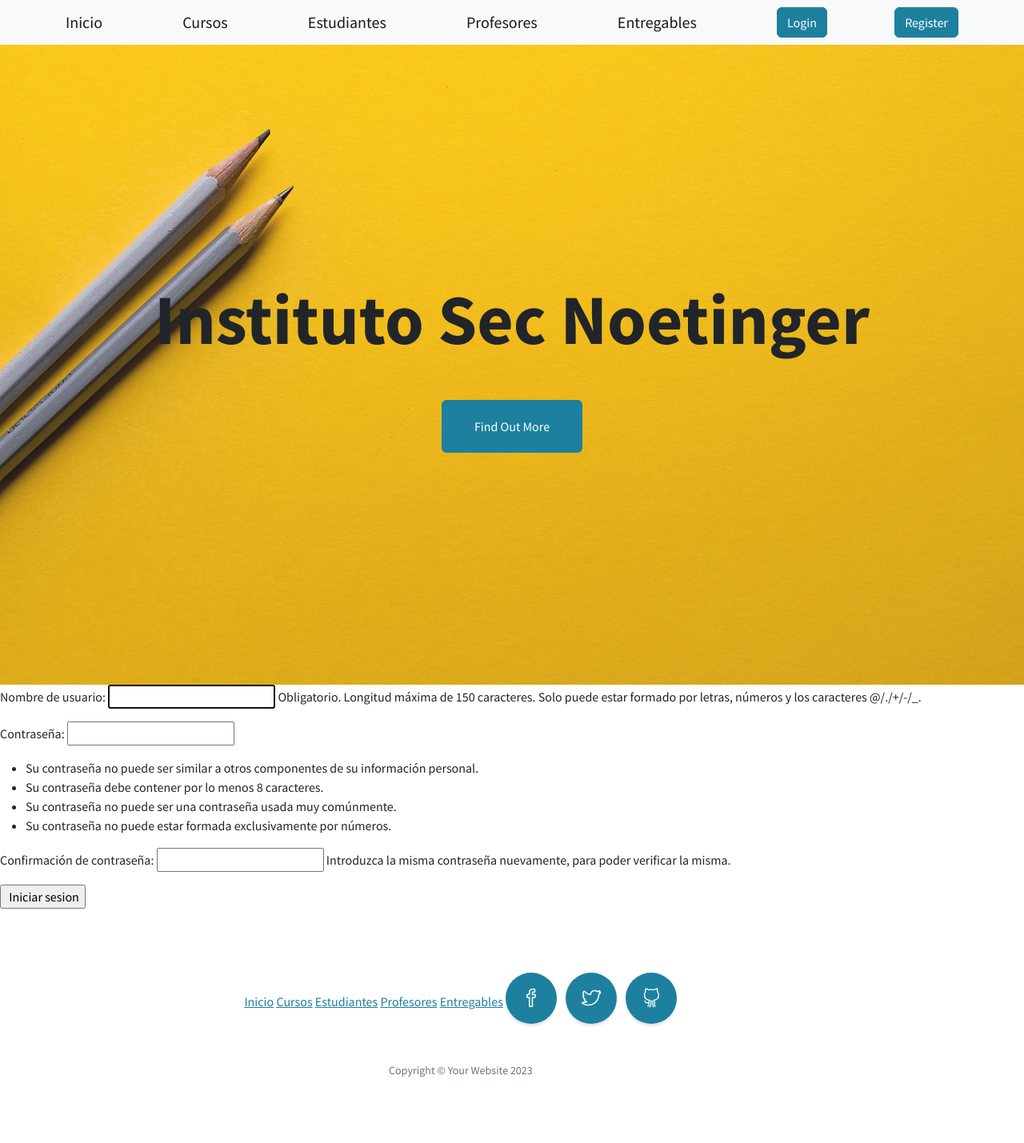
After one commit to maurorimondetti1978/Tercera-pre-entrega-Rimondetti, a Django app: page /register in a window 1280 px wide. The commit adds this page. Shown: the whole page at 80% size. Run offline with Django 5.2, Linux system fonts and the light colour scheme; some libraries are stand-ins or nearby versions.

Commit message:
first commit

```diff
--- a/Proyecto/settings.py
+++ b/Proyecto/settings.py
@@ -122,3 +122,7 @@ STATIC_URL = 'static/'
 # https://docs.djangoproject.com/en/5.0/ref/settings/#default-auto-field
 
 DEFAULT_AUTO_FIELD = 'django.db.models.BigAutoField'
+
+
+
+LOGIN_URL= '/appisn/login'
--- a/Proyecto/urls.py
+++ b/Proyecto/urls.py
@@ -19,5 +19,5 @@ from django.urls import path, include
 
 urlpatterns = [
     path('admin/', admin.site.urls),
-    path('', include('appisn.urls'))
+    path('', include('appisn.urls')),
 ]
--- a/appisn/forms.py
+++ b/appisn/forms.py
@@ -1,4 +1,5 @@
 from django import forms
+from django.contrib.auth.forms import UserCreationForm
 
 class CursoFormulario(forms.Form):
     curso = forms.CharField(max_length=10)
@@ -13,3 +14,8 @@ class ProfesorFormulario(forms.Form):
     apellido = forms.CharField(max_length=40)
     email = forms.EmailField()
     profesion = forms.CharField(max_length=40)
+
+class UserRegisterForm(UserCreationForm):
+    email= forms.EmailField()
+    password1= forms.CharField(label='Contraseña', widget=forms.PasswordInput)
+    password1= forms.CharField(label='Repetir la contraseña', widget=forms.PasswordInput)
--- a/appisn/templates/appisn/cursoFormulario.html
+++ b/appisn/templates/appisn/cursoFormulario.html
@@ -6,10 +6,11 @@
 
 {% block contenidoQueCambia %}
 
-    <form action= "curso-formulario" method="post"> {% csrf_token%}
+    <form action= "curso-formulario" method="POST"> {% csrf_token%}
         <p> Curso: <input type="text" name="curso" <p>
-        <p> Camada: <input type="number" name="camada" <p>
+        <p> Camada: <input type="number" name="comision" <p>
         <input type="submit" value="Enviar">
 
     <form>
+
 {% endblock %}
--- a/appisn/templates/appisn/index.html
+++ b/appisn/templates/appisn/index.html
@@ -30,7 +30,11 @@
                 <a class="navbar-brand" href="{% url 'estudiantes' %}">Estudiantes</a>
                 <a class="navbar-brand" href="{% url 'profesores' %}">Profesores</a>
                 <a class="navbar-brand" href="{% url 'entregables' %}">Entregables</a>
-                <a class="btn btn-primary" href="#signup">Sign Up</a>
+                <a class="btn btn-primary" href="{% url 'Login'%}">Login</a>
+                <a class="btn btn-primary" href="{% url 'Register'%}">Register</a>
+
+
+
             </div>
         </nav>
         <!-- Header-->
--- a/appisn/templates/appisn/profesorFormulario.html
+++ b/appisn/templates/appisn/profesorFormulario.html
@@ -3,6 +3,9 @@
 {% load static%}
 
 {% block title %} Formulario - Agregar Curso {% endblock title%}
+
+
+{% block contenidoQueCambia %}
 
 
 {% if miFormulario.errors %}
@@ -18,3 +21,5 @@
 </form>
 
 {% endif %}
+
+{% endblock %}
--- /dev/null
+++ b/appisn/templates/appisn/registro.html
@@ -0,0 +1,19 @@
+{% extends "appisn/index.html"%}
+
+{% block titulo %} Registo {%endblock%}
+
+{% block contenidoQueCambia%}
+
+<div class= "d-flex justify-content-center>
+
+    <div class="d-flex flex-column">
+
+        <p class="" method= "POST">
+        <form action="" method="POST">
+            {% csrf_token %}
+
+            {{form.as_p}}
+            <input type="submit" value=" Iniciar sesion">
+
+
+{%endblock%}
--- a/appisn/urls.py
+++ b/appisn/urls.py
@@ -7,8 +7,10 @@ urlpatterns = [
     path('estudiantes',estudiantes, name= "estudiantes"),
     path('profesores', profesores, name= "profesores"),
     path('entregables', entregables, name= "entregables"),
-    path('cursoFormulario', cursoFormulario, name= "cursoformulario"),
+    path('cursoFormulario', cursoFormulario, name= "Cursoformulario"),
     #path('form-con-api',form_con_api, name="Form-Con-Api"),#
     path('profesorFormulario', profesorFormulario, name="ProfesorFormulario"),
-
+    path('login', login_request, name="Login"),
+    path('register', register, name="Register"),
+    #path('logout', LogoutView.as_view(template_name='appisn/logout.html'), name = 'Logout'),
 ]
--- a/appisn/views.py
+++ b/appisn/views.py
@@ -3,7 +3,11 @@ from appisn.models import Curso
 from appisn.forms import CursoFormulario
 from appisn.models import Profesor
 from appisn.forms import ProfesorFormulario
-
+from django.contrib.auth.forms import AuthenticationForm, UserCreationForm
+from django.contrib.auth import login, logout, authenticate
+from django.contrib.auth.views import LogoutView
+from django.contrib.auth.mixins import LoginRequiredMixin
+from django.contrib.auth.decorators import login_required
 
 # Create your views here.
 def inicio(request):
@@ -84,3 +88,68 @@ def profesorFormulario(request):
         mi_formulario = ProfesorFormulario()
 
     return render(request, "appisn/profesorFormulario.html", {"mi_formulario": mi_formulario})
+
+def login_request(request):
+
+    if request.method == "POST":
+        form = AuthenticationForm(request, data = request.POST)
+
+        if form.is_valid():
+            usuario = form.cleaned_data.get('username')
+            contra = form.cleaned_data.get('password')
+
+            user = authenticate(username=usuario, password=contra)
+
+            if user is not None:
+                login(request, user)
+
+                return render(request, "appisn/inicio.html", {"mensaje":f"Bienvenido {usuario}"})
+            else:
+
+                return render(request, "appisn/inicio.html", {"mensaje":"Error, datos incorrectos"})
+
+        else:
+
+                return render(request,"appisn/inicio.html" , {"mensaje": "Error, formulario erroneo"})
+
+    form = AuthenticationForm()
+
+    return render(request, "appisn/login.html", {'form':form})
+
+def register(request):
+
+    if request.method == 'POST':
+
+        form = UserCreationForm(request.POST)
+
+        if form.is_valid():
+
+            username= form.cleaned_data['username']
+            form.save()
+            return render(request, "appisn/inicio.html", {"mensaje": "Usuario Creado:)"})
+
+    else:
+        form= UserCreationForm()
+
+    return render(request, "appisn/registro.html" , {"form": form})
+
+"""def register(request):
+
+    if request.method == 'POST':
+
+        form = UserRegisterForm(request.POST)
+
+        if form.is_valid():
+
+            username= form.cleaned_data['username']
+            form.save()
+            return render(request, "appisn/inicio.html", {"mensaje": "Usuario Creado:)"})
+
+    else:
+        form= UserRegisterForm()
+
+    return render(request, "appisn/registro.html" , {"form": form})"""
+
+@login_required
+def inicio(request):
+    return render(request, "appisn/inicio.html")
```
Also changed, not shown: appisn/templates/appisn/login.html (added, +26 -0 lines), appisn/templates/appisn/logout.html (added, +22 -0 lines), db.sqlite3.
